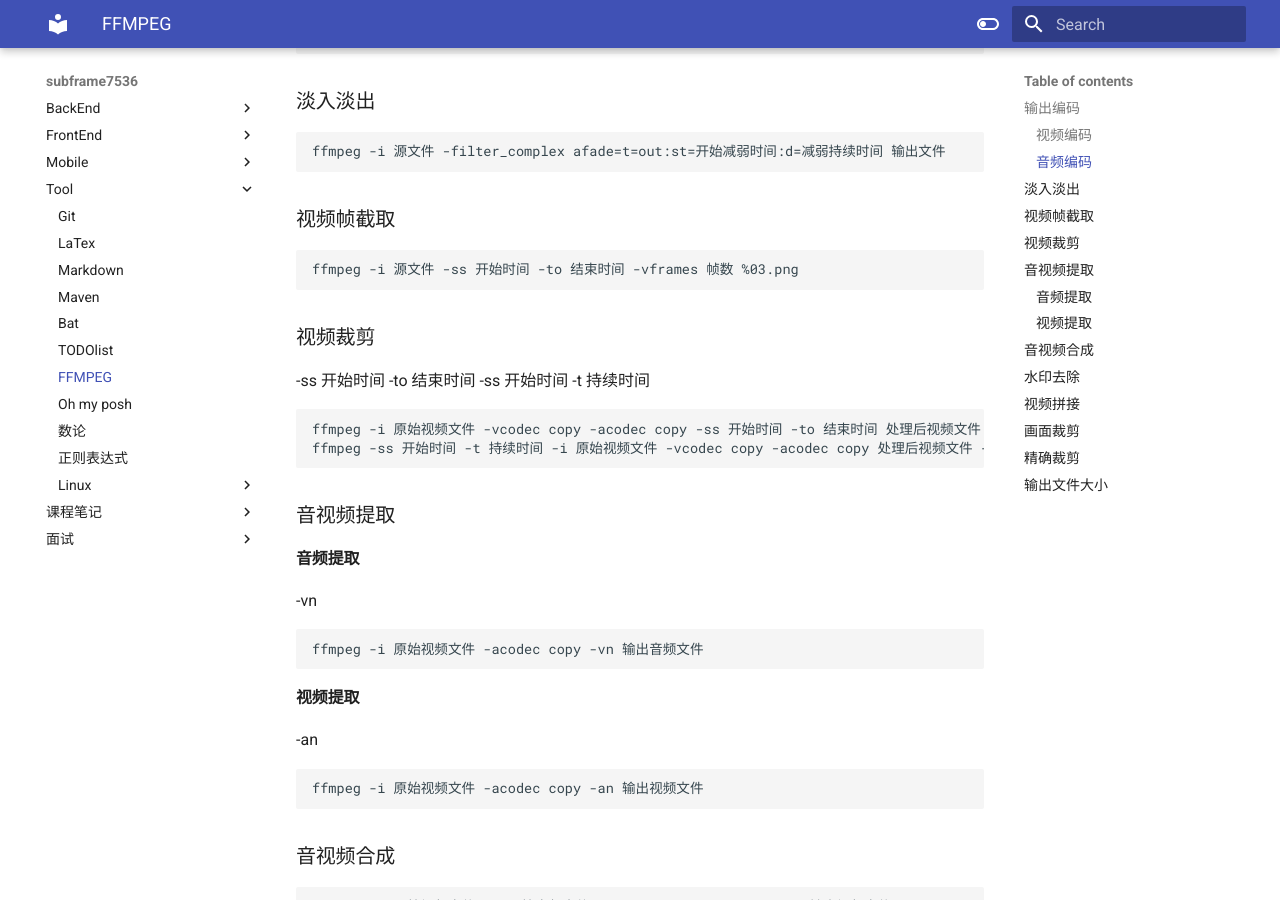
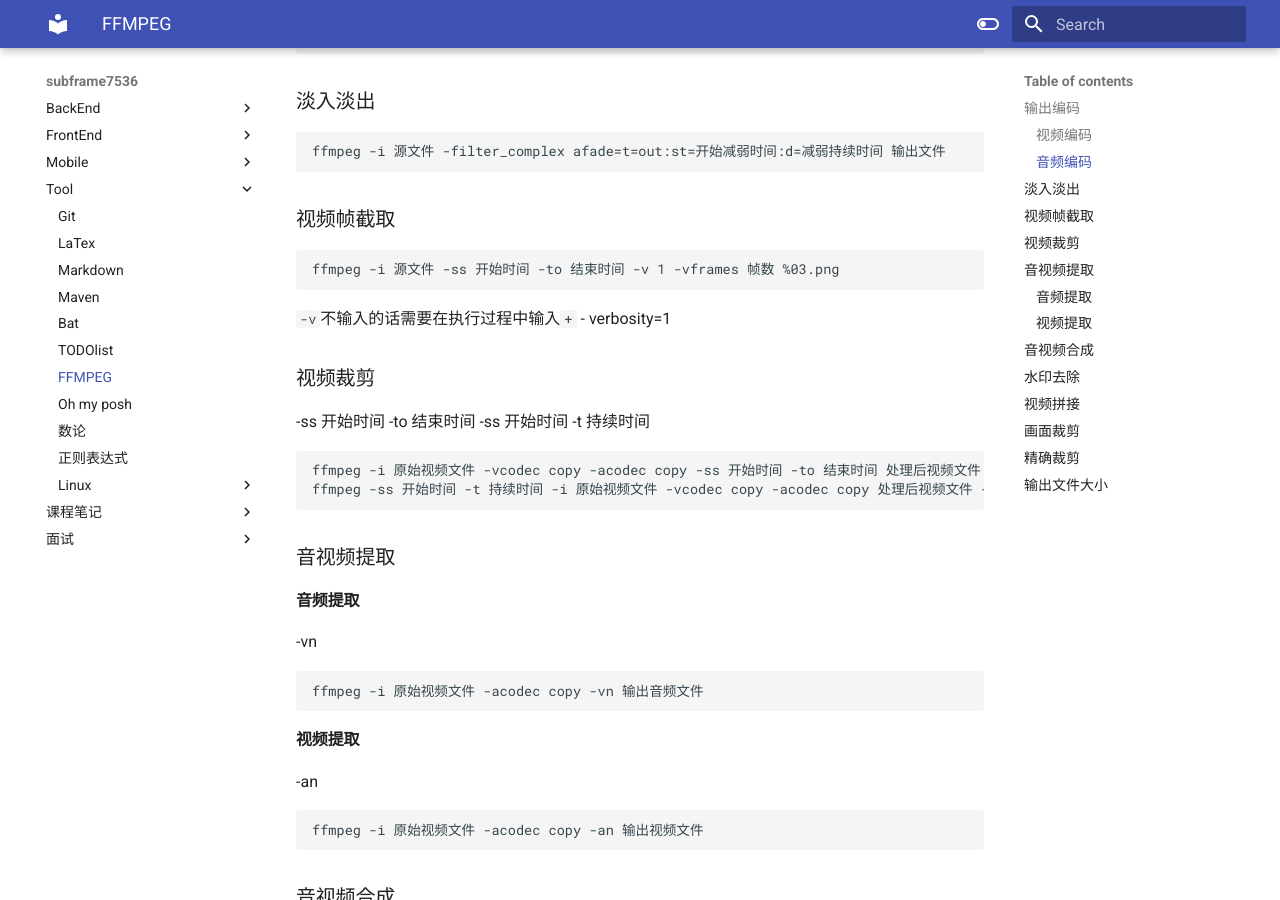
Before and after one commit to subframe7536/subframe7536.github.io, an MkDocs documentation site: the page built from docs/tool/ffmpeg.md, in a window 1280 px wide and 900 px high, scrolled down 447 px. Built offline with MkDocs 1.6.1 and Material for MkDocs 9.7.7, drawn with Linux system fonts in a browser that asks for light colours.

Commit message:
vault backup: 2022-01-28 01:16:37
Affected files:
.obsidian/workspace
docs/tool/ffmpeg.md

````diff
--- a/docs/tool/ffmpeg.md
+++ b/docs/tool/ffmpeg.md
@@ -18,8 +18,10 @@ ffmpeg -i 源文件 -filter_complex afade=t=out:st=开始减弱时间:d=减弱
 ```
 ### 视频帧截取
 ```shell
-ffmpeg -i 源文件 -ss 开始时间 -to 结束时间 -vframes 帧数 %03.png
+ffmpeg -i 源文件 -ss 开始时间 -to 结束时间 -v 1 -vframes 帧数 %03.png
 ```
+`-v`不输入的话需要在执行过程中输入`+`
+- verbosity=1
 ### 视频裁剪
 -ss 开始时间 -to 结束时间
 -ss 开始时间 -t 持续时间
````
Also changed, not shown: 1 other file.
